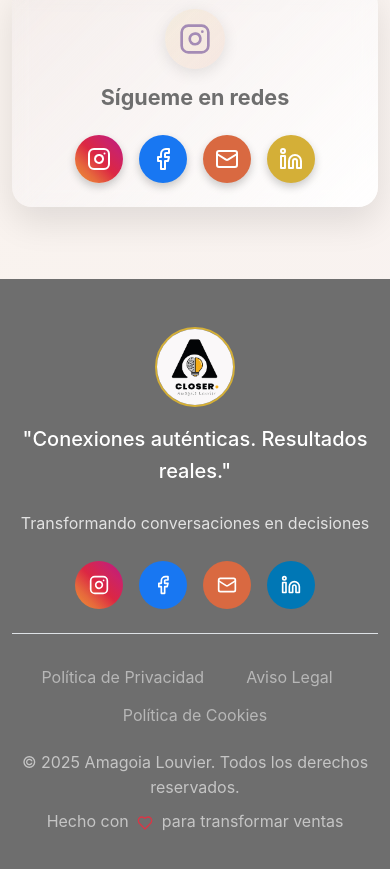
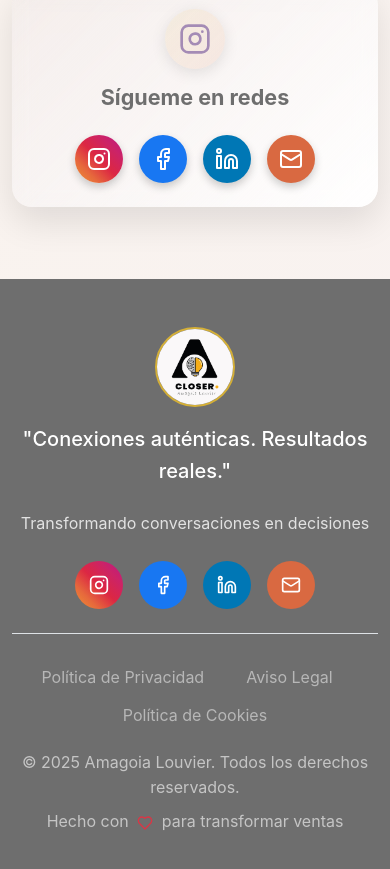
Before and after one commit to amancheno1/webamagoiacloserdeventas, a React (Vite) app: page / in a window 390 px wide. Shown: the part 8360-9229 px from the top of the page. Built offline with nearby package versions, Linux system fonts and the light colour scheme.

Commit message:
Replace phone icon with LinkedIn

```diff
--- a/src/App.tsx
+++ b/src/App.tsx
@@ -750,20 +750,24 @@ Enviado desde el formulario de contacto de amagoialouviercloserdeventas.netlify.
                           <Facebook size={24} />
                         </a>
                         <a
+                          href="https://www.linkedin.com/home"
+                          target="_blank"
+                          rel="noopener noreferrer"
+                          className="social-icon text-white social-3d"
+                          style={{ backgroundColor: '#0077B5' }}
+                          onClick={() => {
+                            trackSocialClick('linkedin');
+                            trackExternalLink('https://www.linkedin.com/home');
+                          }}
+                        >
+                          <Linkedin size={24} />
+                        </a>
+                        <a
                           href="mailto:amagoialr@gmail.com"
                           className="social-icon bg-terracotta text-white social-3d"
                           onClick={() => trackSocialClick('email')}
                         >
                           <Mail size={24} />
-                        </a>
-                        <a
-                          href="https://www.linkedin.com"
-                          target="_blank"
-                          rel="noopener noreferrer"
-                          className="social-icon bg-gold text-white social-3d"
-                          onClick={() => trackSocialClick('linkedin')}
-                        >
-                          <Linkedin size={24} />
                         </a>
                       </div>
                     </div>
@@ -811,24 +815,24 @@ Enviado desde el formulario de contacto de amagoialouviercloserdeventas.netlify.
                 <Facebook size={20} />
               </a>
               <a
+                href="https://www.linkedin.com/home"
+                target="_blank"
+                rel="noopener noreferrer"
+                className="social-icon text-white"
+                style={{ backgroundColor: '#0077B5' }}
+                onClick={() => {
+                  trackSocialClick('linkedin');
+                  trackExternalLink('https://www.linkedin.com/home');
+                }}
+              >
+                <Linkedin size={20} />
+              </a>
+              <a
                 href="mailto:amagoialr@gmail.com"
                 className="social-icon bg-terracotta text-white"
               >
                 <Mail size={20} />
               </a>
-              <a
-            href="https://www.linkedin.com/"
-            target="_blank"
-            rel="noopener noreferrer"
-            className="social-icon text-white"
-            style={{ backgroundColor: '#0077B5' }}
-            onClick={() => {
-              trackSocialClick('linkedin');
-              trackExternalLink('https://www.linkedin.com/');
-            }}
-          >
-            <Linkedin size={20} />
-          </a>
             </div>
           </div>
 
```
